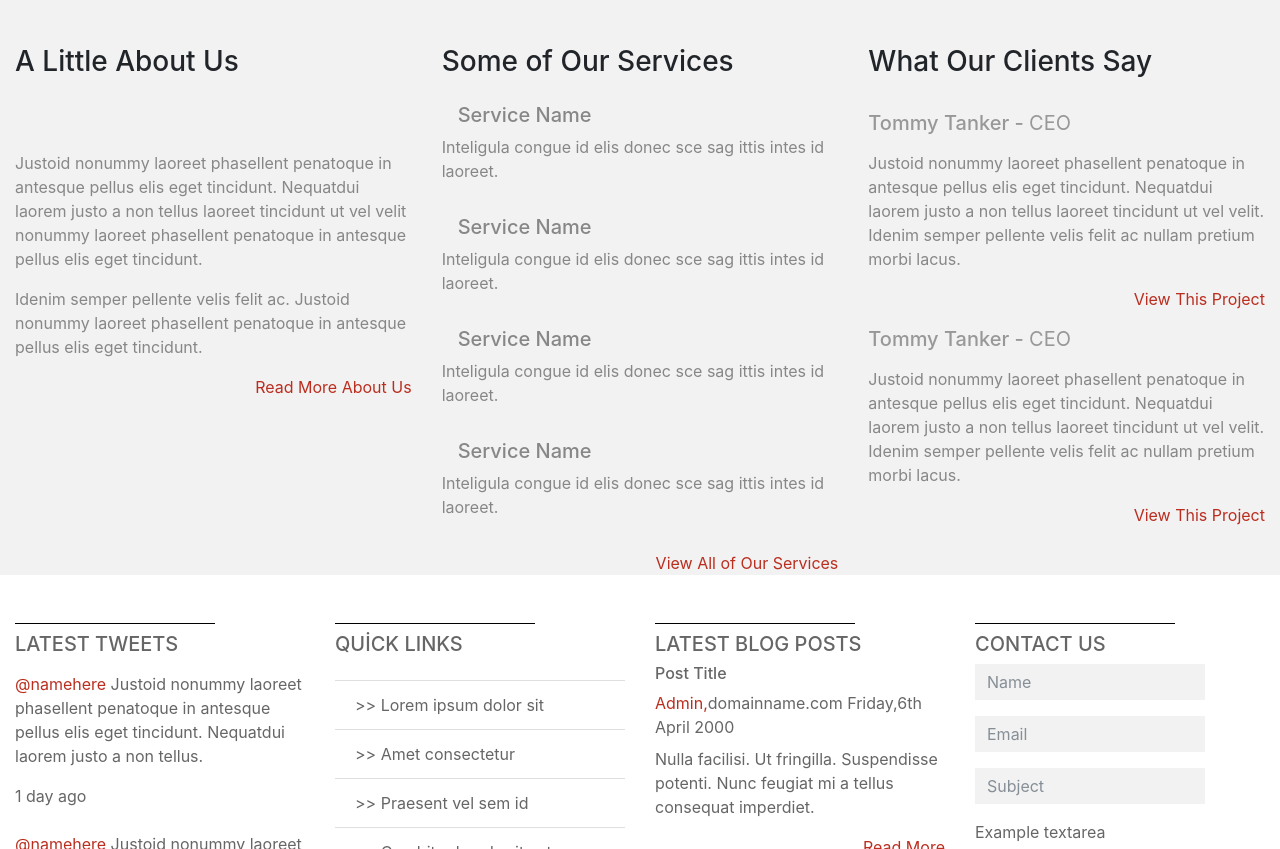
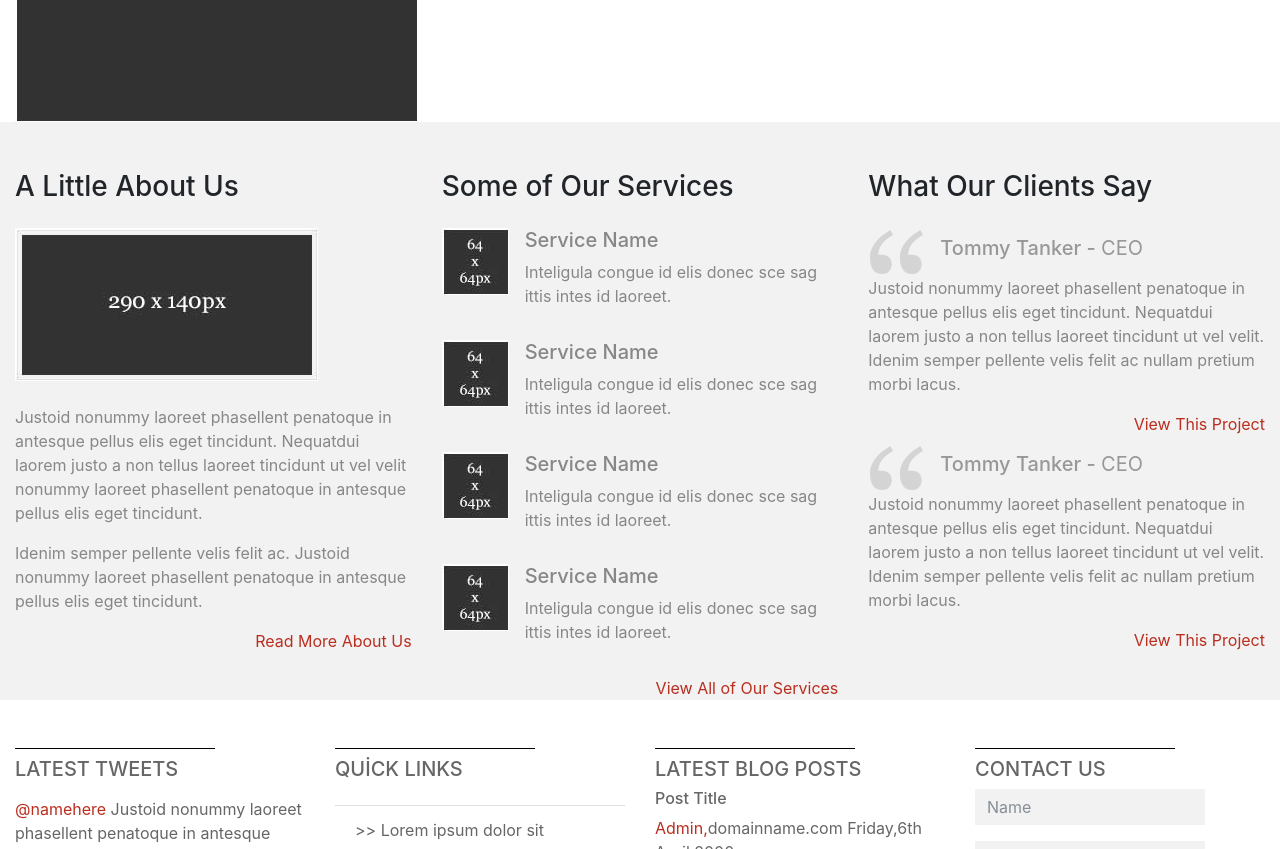
Before and after one commit to eray-sga/systematic, a plain HTML site: page index.html in a window 1280 px wide. Shown: the part 603-1452 px from the top of the page. Drawn offline with Linux system fonts and the light colour scheme.

Commit message:
Update index.html

```diff
--- a/index.html
+++ b/index.html
@@ -132,7 +132,7 @@
         <div class="container-fluid">
             <div class="row">
                 <div class="col-md-6">
-                    <img src="img/intro.jpg" class="img-fluid" alt="intro">
+                    <img src="../intro.jpg" class="img-fluid" alt="intro">
                 </div>
                 <div class="col-md-6 mt-special">
                     <h1>A HUGE TITLE HERE</h1>
@@ -152,7 +152,7 @@
             <div class="row">
                 <div class="col-md-4 mt-5">
                     <h3 class="mb-4">A Little About Us</h3>
-                    <img src="img/about.jpg" class="img-fluid" alt="">
+                    <img src="../about.jpg" class="img-fluid" alt="">
                     <p class="mt-4">Justoid nonummy laoreet phasellent penatoque in antesque pellus elis eget tincidunt. Nequatdui laorem justo a non tellus laoreet tincidunt ut vel velit nonummy laoreet phasellent penatoque in antesque pellus elis eget tincidunt.</p>
                     <p>Idenim semper pellente velis felit ac. Justoid nonummy laoreet phasellent penatoque in antesque pellus elis eget tincidunt.</p>
                     <a href="#" class="float-right">Read More About Us</a>
@@ -160,28 +160,28 @@
                 <div class="col-md-4 mt-5">
                     <h3 class="mb-4">Some of Our Services</h3>
                     <div class="service-img float-left mr-3">
-                        <img src="img/services.jpg" alt="">
+                        <img src="../services.jpg" alt="">
                     </div>
                     <div class="img-explanation pb-3">
                         <h5>Service Name</h5>
                         <p>Inteligula congue id elis donec sce sag ittis intes id laoreet.</p>
                     </div>
                     <div class="service-img float-left mr-3">
-                        <img src="img/services.jpg" alt="">
+                        <img src="../services.jpg" alt="">
                     </div>
                     <div class="img-explanation pb-3">
                         <h5>Service Name</h5>
                         <p>Inteligula congue id elis donec sce sag ittis intes id laoreet.</p>
                     </div>
                     <div class="service-img float-left mr-3">
-                        <img src="img/services.jpg" alt="">
+                        <img src="../services.jpg" alt="">
                     </div>
                     <div class="img-explanation pb-3">
                         <h5>Service Name</h5>
                         <p>Inteligula congue id elis donec sce sag ittis intes id laoreet.</p>
                     </div>
                     <div class="service-img float-left mr-3">
-                        <img src="img/services.jpg" alt="">
+                        <img src="../services.jpg" alt="">
                     </div>
                     <div class="img-explanation pb-3">
                         <h5>Service Name</h5>
@@ -193,7 +193,7 @@
                 <div class="col-md-4 mt-5">
                     <h3 class="mb-4">What Our Clients Say</h3>
                     <div class="client-top">
-                        <img src="img/nail.png" class="img-fluid float-left pr-3" alt="">
+                        <img src="../nail.png" class="img-fluid float-left pr-3" alt="">
                         <h5 class="pt-2">Tommy Tanker - <span>CEO</span></h5>
                     </div>
                     <div class="client-explanation">
@@ -201,7 +201,7 @@
                         <a href="#" class="float-right">View This Project</a>
                     </div>
                     <div class="client-top mt-5">
-                        <img src="img/nail.png" class="img-fluid float-left pr-3" alt="">
+                        <img src="../nail.png" class="img-fluid float-left pr-3" alt="">
                         <h5 class="pt-2">Tommy Tanker - <span>CEO</span></h5>
                     </div>
                     <div class="client-explanation">
```
